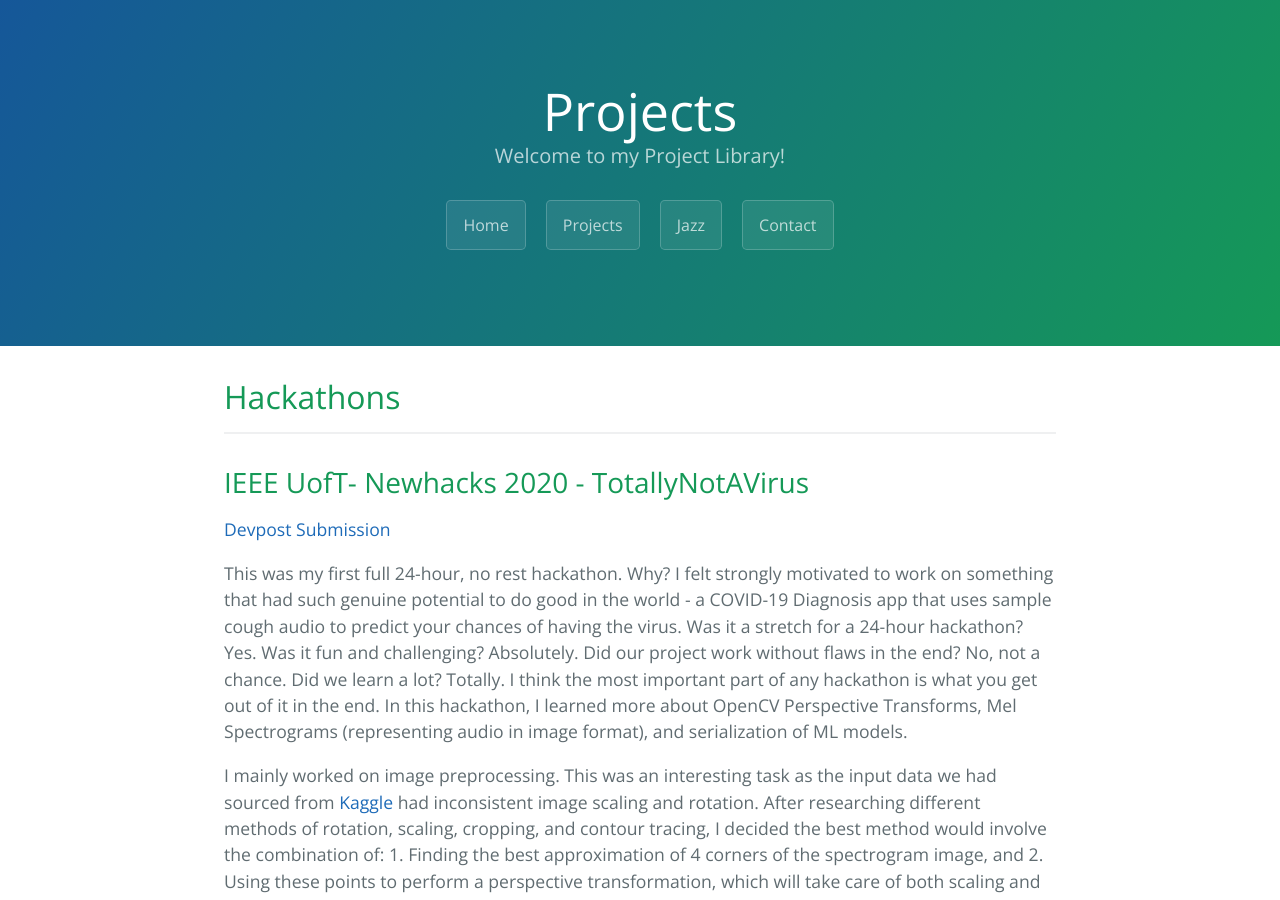
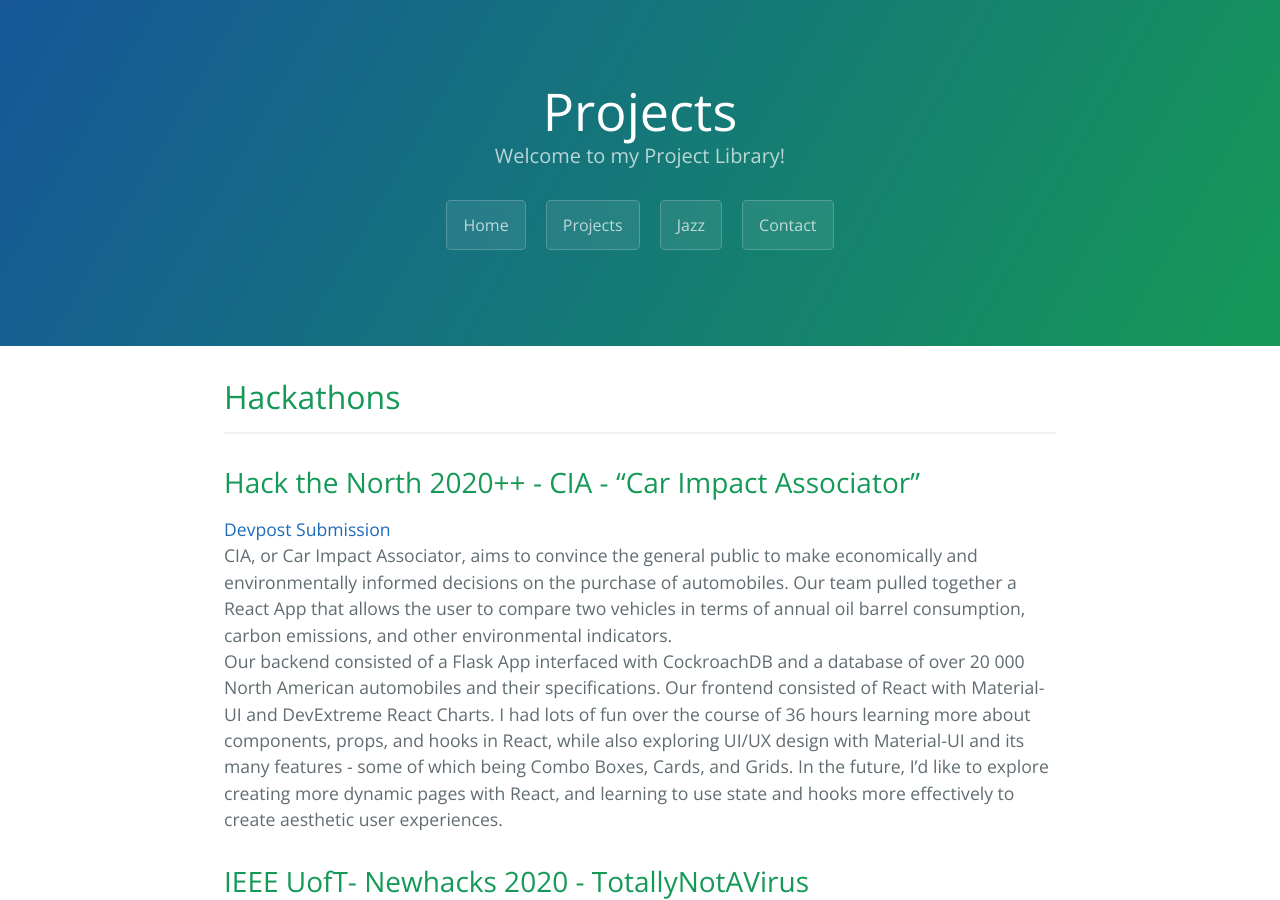
Before and after one commit to yixin0829/Cayman, a Jekyll site: the page built from project-library.md, in a window 1280 px wide and 900 px high. Built offline with Jekyll 4.4.1, drawn with Linux system fonts in a browser that asks for light colours.

Commit message:
Hackathon update

```diff
--- a/project-library.md
+++ b/project-library.md
@@ -6,6 +6,11 @@ description: Welcome to my Project Library!
 
 ## Hackathons
 * * *
+### Hack the North 2020++ - CIA - "Car Impact Associator"
+[Devpost Submission](https://devpost.com/software/car-impact-associator-cia)
+CIA, or Car Impact Associator, aims to convince the general public to make economically and environmentally informed decisions on the purchase of automobiles. Our team pulled together a React App that allows the user to compare two vehicles in terms of annual oil barrel consumption, carbon emissions, and other environmental indicators.
+Our backend consisted of a Flask App interfaced with CockroachDB and a database of over 20 000 North American automobiles and their specifications. Our frontend consisted of React with Material-UI and DevExtreme React Charts. I had lots of fun over the course of 36 hours learning more about components, props, and hooks in React, while also exploring UI/UX design with Material-UI and its many features - some of which being Combo Boxes, Cards, and Grids. In the future, I'd like to explore creating more dynamic pages with React, and learning to use state and hooks more effectively to create aesthetic user experiences.
+
 ### IEEE UofT- Newhacks 2020 - TotallyNotAVirus
 [Devpost Submission](https://devpost.com/software/totallynotavirus)
 
```
